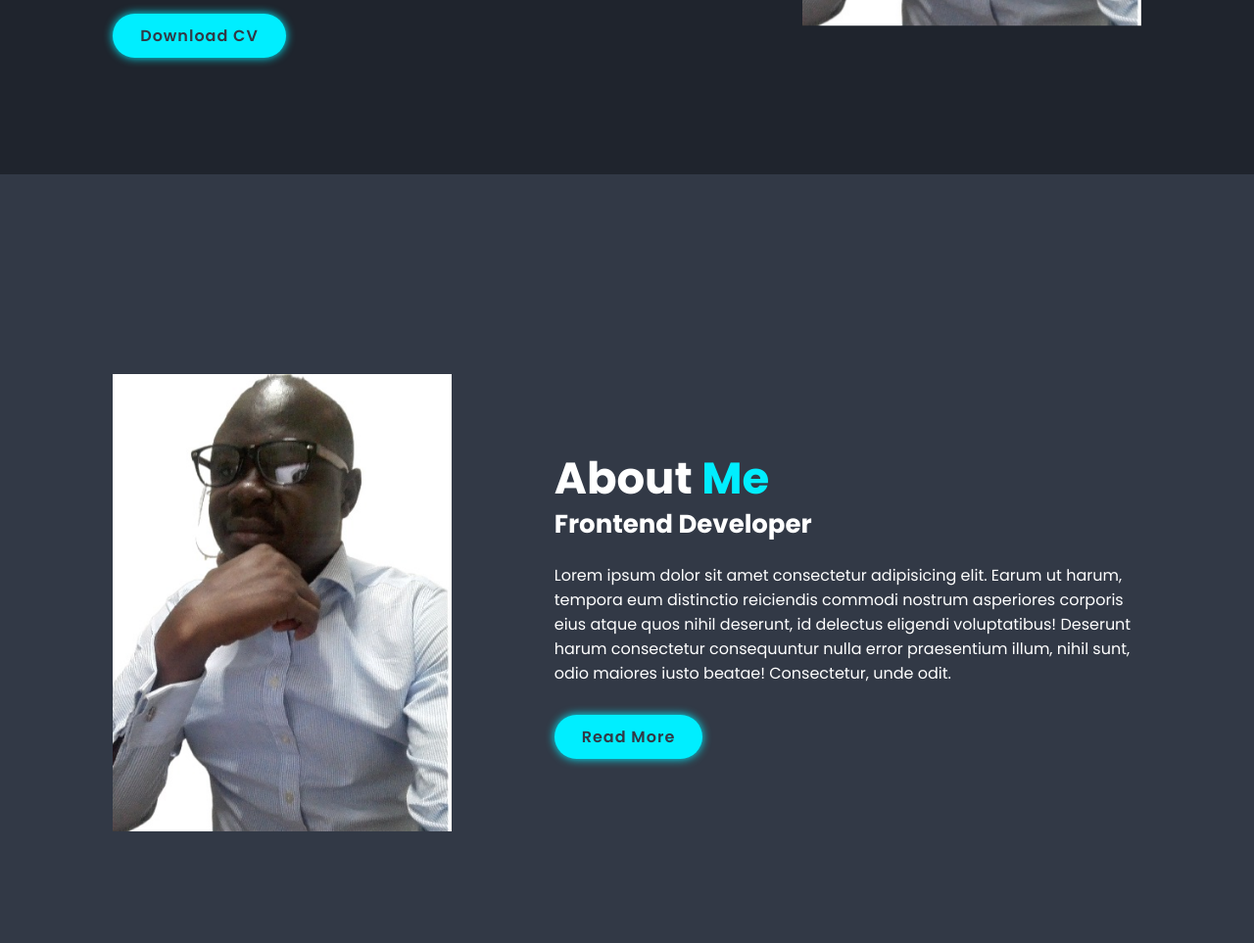
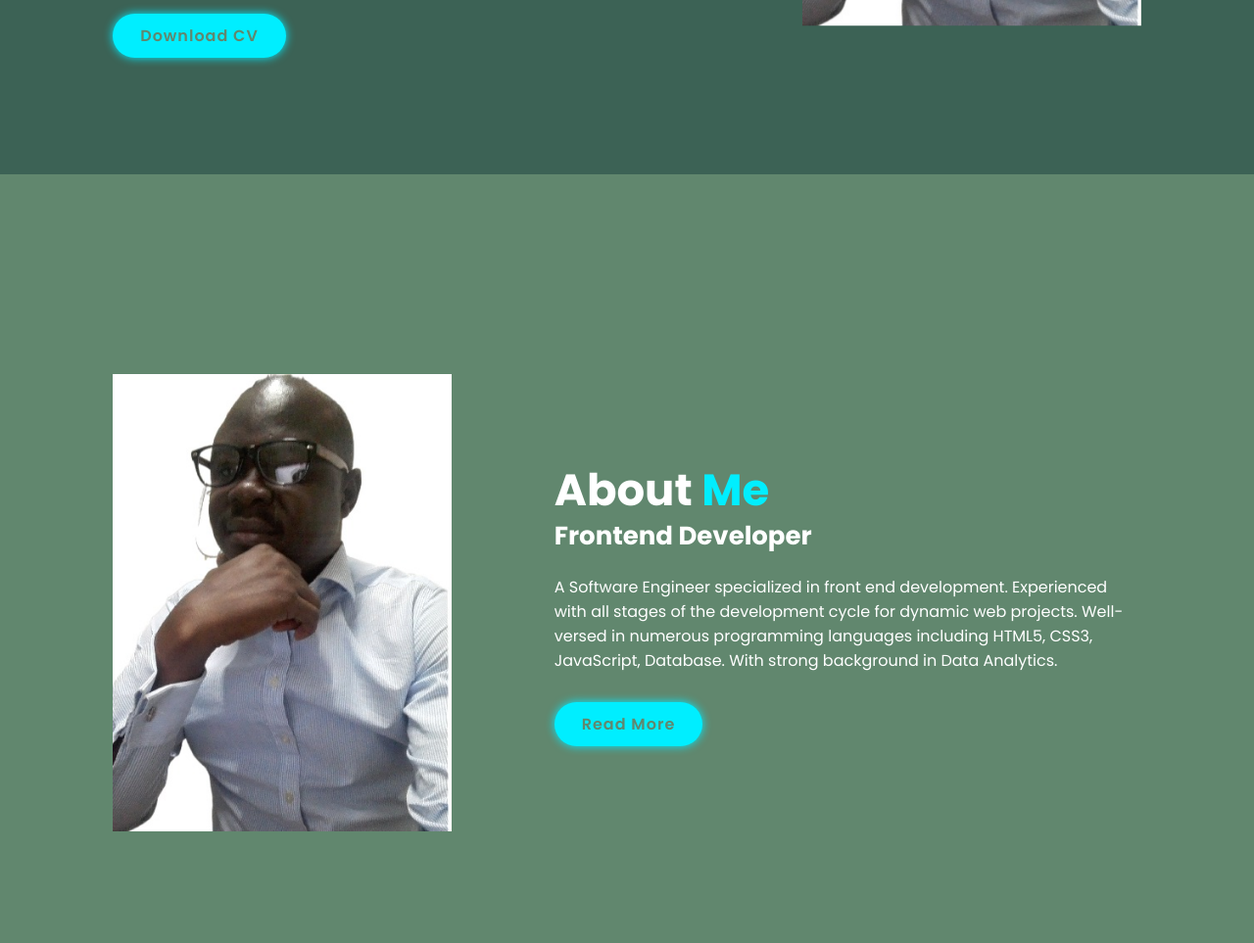
Before and after one commit to bbtunde-git/Portfolio-Revamp, a plain HTML site: page index.html in a window 1280 px wide. Shown: the part 622-1585 px from the top of the page at 98% size. Drawn offline with nearby package versions, Linux system fonts and the light colour scheme.

Commit message:
Revamped

```diff
--- a/css/style.css
+++ b/css/style.css
@@ -12,8 +12,8 @@
 }
 
 :root {
-    --bg-color: #1f242d;
-    --second-bg-color: #323946;
+    --bg-color: #3C6255;
+    --second-bg-color: #61876E;
     --text-color: #fff;
     --main-color: #0ef;
 }
@@ -39,7 +39,8 @@ section {
     left: 0;
     width: 100%;
     padding: 2rem 9%;
-    background: var(--bg-color);
+    background-image: linear-gradient(to right, #3C6255, #A6BB8D, #61876E, #A6BB8D, #3C6255);
+    /* background: #A6BB8D; */
     display: flex;
     justify-content: space-between;
     align-items: center;
@@ -321,8 +322,7 @@ span {
     width: 100%;
     padding: 1.5rem;
     font-size: 1.6rem;
-    color: var(--text-color);
-    background: var(--second-bg-color);
+    background: #A6BB8D;
     border-radius: .8rem;
     margin: .7rem 0;
 }
--- a/index.html
+++ b/index.html
@@ -41,7 +41,7 @@
                 <a href="https://www.linkedin.com/in/babatunde-olaleye-35037079" target="_blank"><i class='bx bxl-linkedin' ></i></a>
             </div>
 
-            <a href="#" class="btn">Download CV</a>
+            <a href="https://drive.google.com/file/d/1e2A_EtgkhPKpcYH7NZwX0EsmGPgtsLLW/view?usp=sharing" target="_blank" class="btn">Download CV</a>
         </div>
 
         <div class="home-img">
@@ -59,7 +59,7 @@
         <div class="about-content">
             <h2 class="heading">About <span>Me</span></h2>
             <h3>Frontend Developer</h3>
-            <p>Lorem ipsum dolor sit amet consectetur adipisicing elit. Earum ut harum, tempora eum distinctio reiciendis commodi nostrum asperiores corporis eius atque quos nihil deserunt, id delectus eligendi voluptatibus! Deserunt harum consectetur consequuntur nulla error praesentium illum, nihil sunt, odio maiores iusto beatae! Consectetur, unde odit.</p>
+            <p>A Software Engineer specialized in front end development. Experienced with all stages of the development cycle for dynamic web projects. Well-versed in numerous programming languages including HTML5, CSS3, JavaScript, Database. With strong background in Data Analytics.</p>
             <a href="#" class="btn">Read More</a>
         </div>
     </section>
--- a/js/script.js
+++ b/js/script.js
@@ -51,7 +51,7 @@ ScrollReveal().reveal('.home-content p, .about-content', { origin: 'right' });
 
 /*========== Typed js ========== */
 const typed = new Typed('.multiple-text', {
-    strings: ['Frontend Developer', 'Backend Developer', 'Data Analyst'],
+    strings: ['Frontend Developer', 'Data Analyst'],
     typeSpeed: 100,
     backSpeed: 100,
     backDelay: 1000,
```
Also changed, not shown: image/IMG-20180724-WA0007.jpg (deleted), image/IMG_20160623_113715_edit.png (deleted), image/IMG_20160623_113715_edit1.png (deleted).
